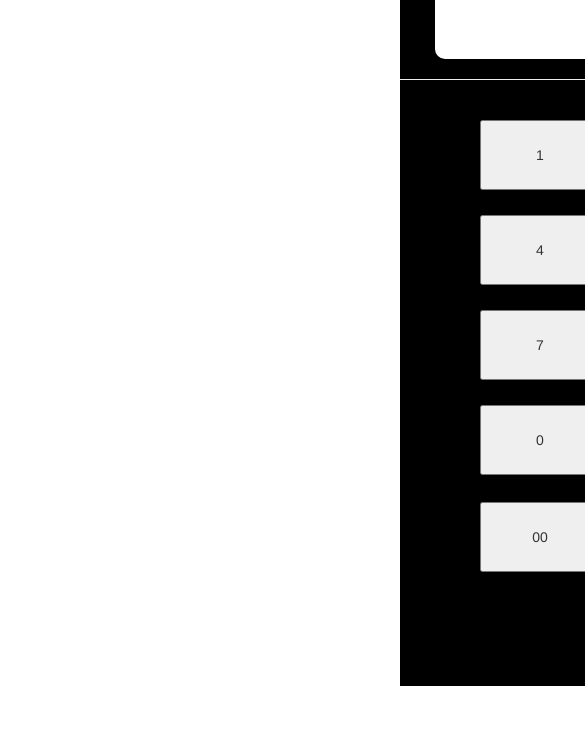
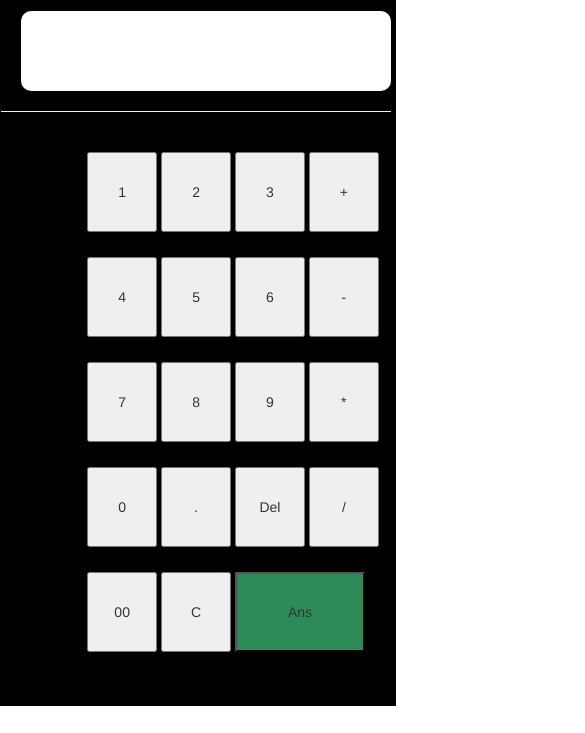
Before and after one commit to manojrajm/Simple-Calculator, a plain HTML site: page index.html in a window 390 px wide. Shown: the part 111-844 px from the top of the page, 585 px wide, since content can reach past the window. Drawn offline with nearby package versions, Linux system fonts and the light colour scheme; a web font is replaced by a local one.

Commit message:
responsive

```diff
--- a/calc.css
+++ b/calc.css
@@ -4,6 +4,10 @@ body{
     box-sizing: border-box;
     text-decoration: none;
     scroll-behavior: smooth;
+    display: flex;
+    justify-content: center;
+    align-items: center;
+    flex-direction: column;
 }
 .heads
 {
@@ -17,9 +21,12 @@ body{
 .text-box{
     width: 650px;
     height: 85vh;
+    padding: 2px;
     background-color: black;
+    display: flex;
+    flex-direction: column;
     align-items: center;
-    margin-left: 400px;
+    margin-left: 430px;
     box-shadow:( 10px 10px 50px violet);
 
 }
@@ -34,9 +41,10 @@ body{
     font-size: 50px;
     text-align: right;
     outline: none;
-    align-items: flex-end;
-    word-wrap: break-word;
-    word-break: break-all;
+    display: flex;
+    flex-direction: column;
+    align-items: center;
+
 }
 
 
@@ -46,6 +54,8 @@ button{
       height: 70px;
       margin: 0 20px;
       margin-left: 40px;
+     align-items: center;
+
 }
 
 .col {
@@ -68,10 +78,47 @@ button:hover{
     height: 30px;
     float: right;
 }
-#answer{
+.answer{
     width: 240px;
     height: 75px;
 
     background-color: seagreen;
 
 }
+
+
+@media(max-width:475px){
+    .text-box{
+        width: 400px;
+        height: 85vh;
+        background-color: black;
+        align-items: center;
+        margin-left: 1px;
+
+    }
+    button{
+         text-align: center;
+         width: 70px;
+         height: 80px;
+         margin-right:100px;
+
+   }
+   #txt{
+    width: 370px;
+    height: 80px;
+    font-size: 30px;
+    margin-left: 20px;
+
+}
+.answer{
+    width: 130px;
+    height: 80px;
+
+}
+.heads{
+    font-size: 2px;
+}
+.row{
+    margin-right:10px;
+}
+}
--- a/index.html
+++ b/index.html
@@ -81,17 +81,17 @@
             <div class="row">
                 <div class="col d-flex justify-content-center">
                     <button>0</button>
-                    <button >.</button>
-                    <button >Del</button>
-                    <button >/</button>
+                    <button>.</button>
+                    <button>Del</button>
+                    <button>/</button>
                 </div>
             </div>
             <div class="row">
                 <div class="col d-flex justify-content-center">
-                    <button >00</button>
-                    <button >C</i>
+                    <button>00</button>
+                    <button>C</i>
                     </button>
-                    <button id="answer">Ans</button>
+                    <button class="answer">Ans</button>
                 </div>
             </div>
         </div>
```
